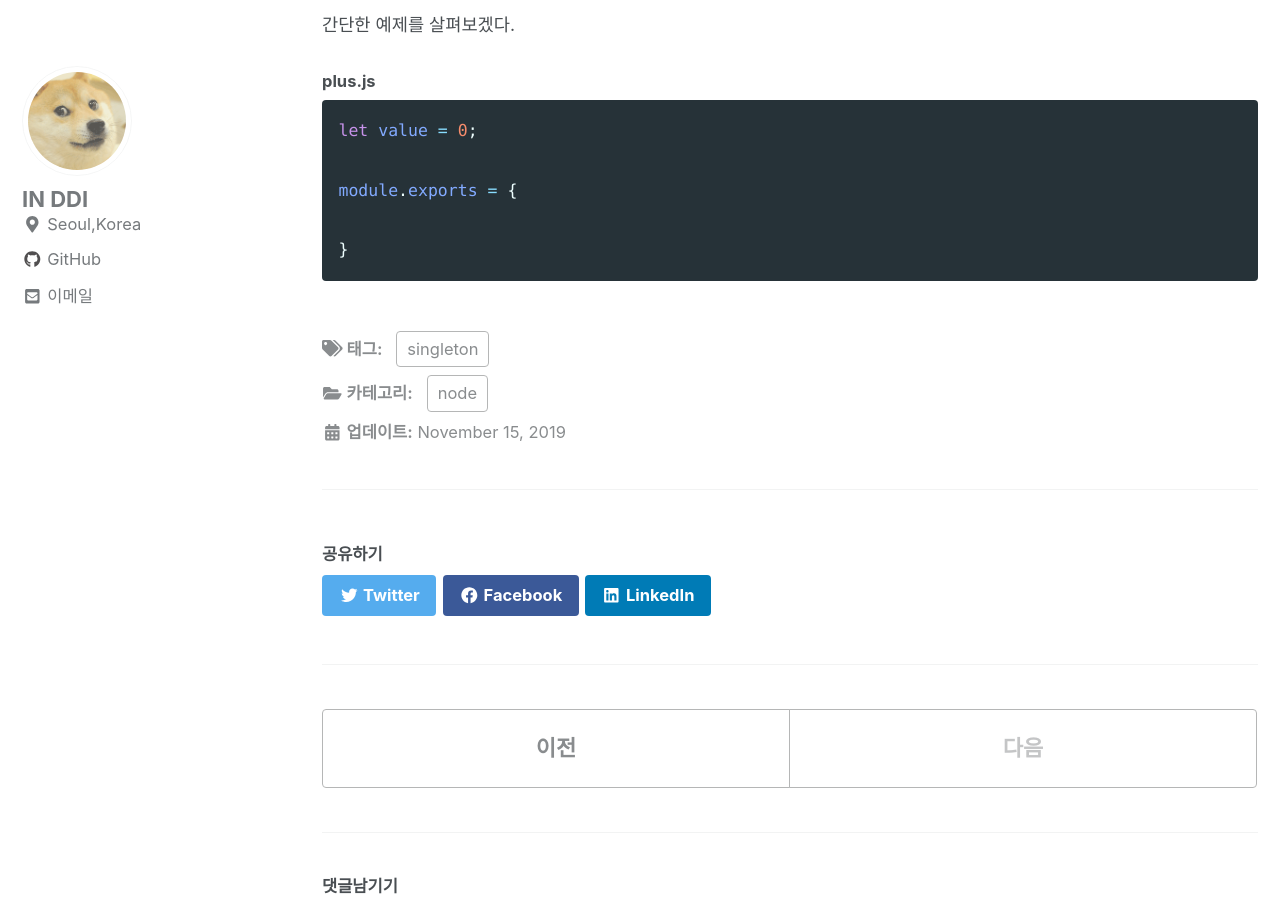
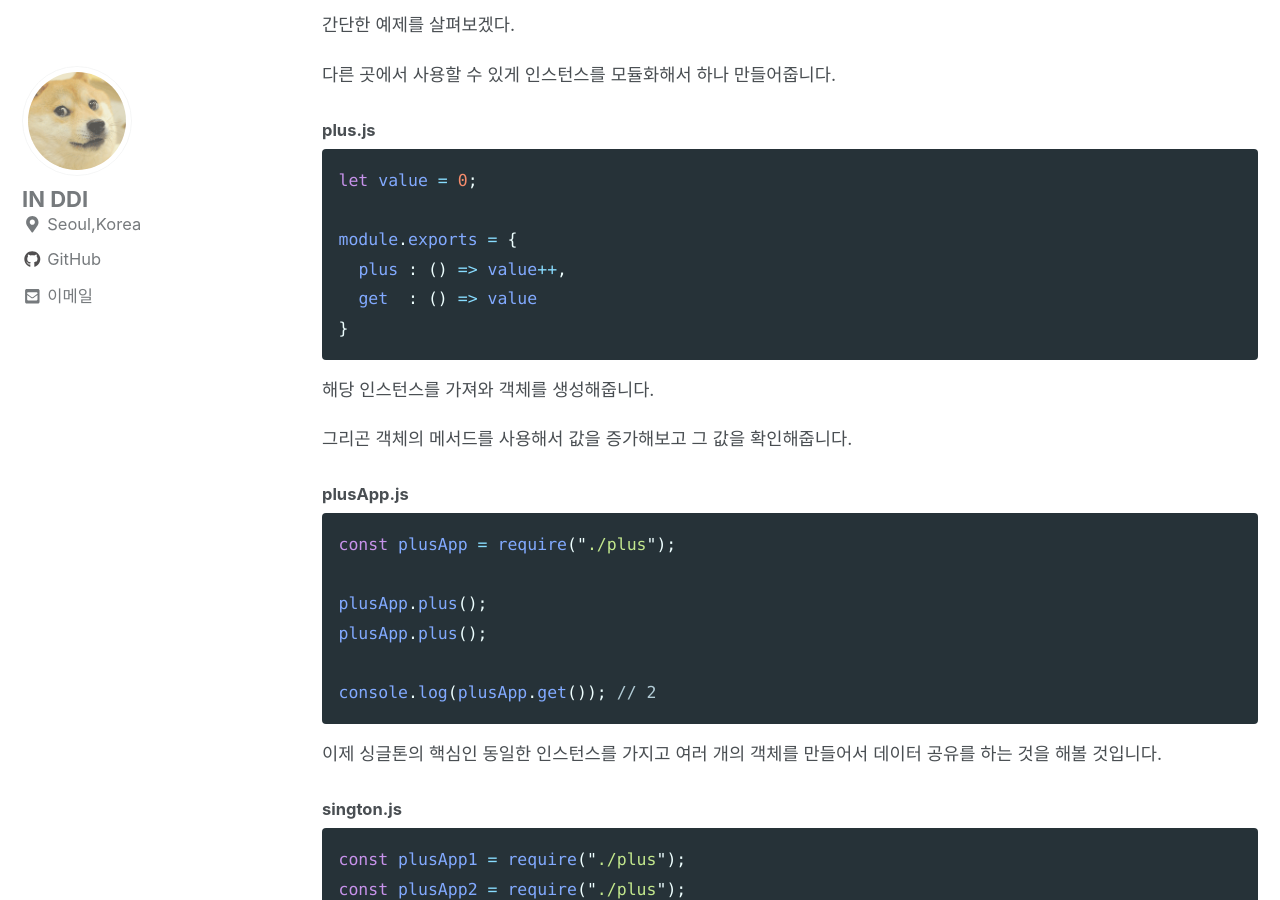
Before and after one commit to InSeok9068/inseok9068.github.io, a Jekyll site: the page built from _posts/node/2019-11-15-node-singleton.md, in a window 1280 px wide and 900 px high, scrolled down 336 px. Built offline with Jekyll 4.4.1, drawn with Linux system fonts in a browser that asks for light colours; cached includes are drawn as plain includes; nearby versions of some CDN libraries; comment, search, counter and statistics services are not loaded; some of the changed text lies outside the part shown.

Commit message:
블로그 포스팅

````diff
--- a/_posts/node/2019-11-15-node-singleton.md
+++ b/_posts/node/2019-11-15-node-singleton.md
@@ -14,12 +14,49 @@ tag:
 
 간단한 예제를 살펴보겠다.
 
+
+다른 곳에서 사용할 수 있게 인스턴스를 모듈화해서 하나 만들어줍니다.
+
 #### plus.js
 
 ```js
 let value = 0;
 
 module.exports = {
-
+  plus : () => value++,
+  get  : () => value
 }
 ```
+
+해당 인스턴스를 가져와 객체를 생성해줍니다.
+
+그리곤 객체의 메서드를 사용해서 값을 증가해보고 그 값을 확인해줍니다.
+
+#### plusApp.js
+
+```js
+const plusApp = require("./plus");
+
+plusApp.plus();
+plusApp.plus();
+
+console.log(plusApp.get()); // 2
+```
+
+이제 싱글톤의 핵심인 동일한 인스턴스를 가지고 여러 개의 객체를 만들어서 데이터 공유를 하는 것을 해볼 것입니다.
+
+#### sington.js
+
+```js
+const plusApp1 = require("./plus");
+const plusApp2 = require("./plus");
+
+plusApp1.plus();
+plusApp1.plus();
+plusApp2.plus();
+
+console.log(plusApp1.get()); // 3
+console.log(plusApp2.get()); // 3
+```
+
+위와의 결과와 같은 인스턴스에서 만들어진 객체는 데이터가 공유되어 하나의 인스턴스로 관리되는 것을 볼 수 있습니다.
````
